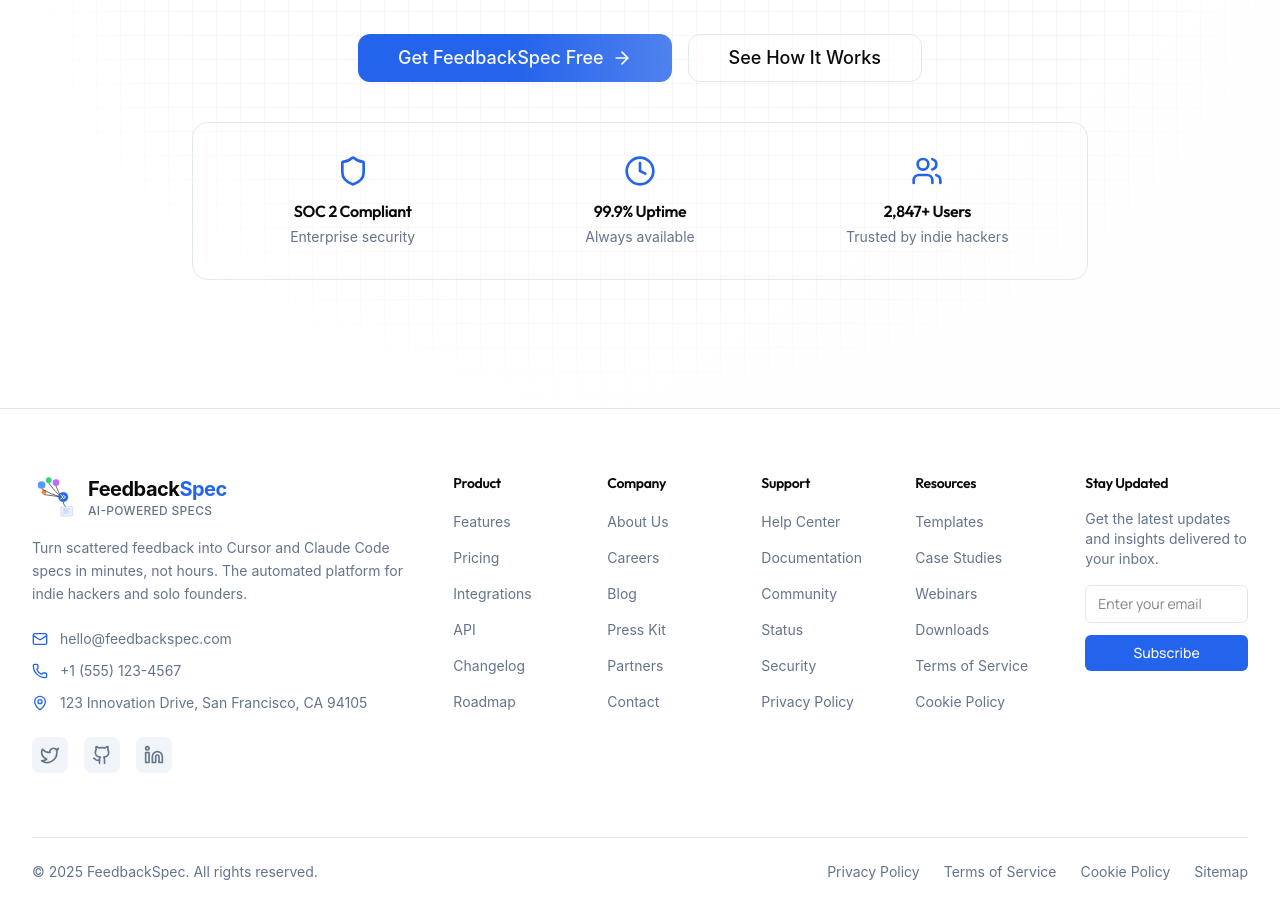
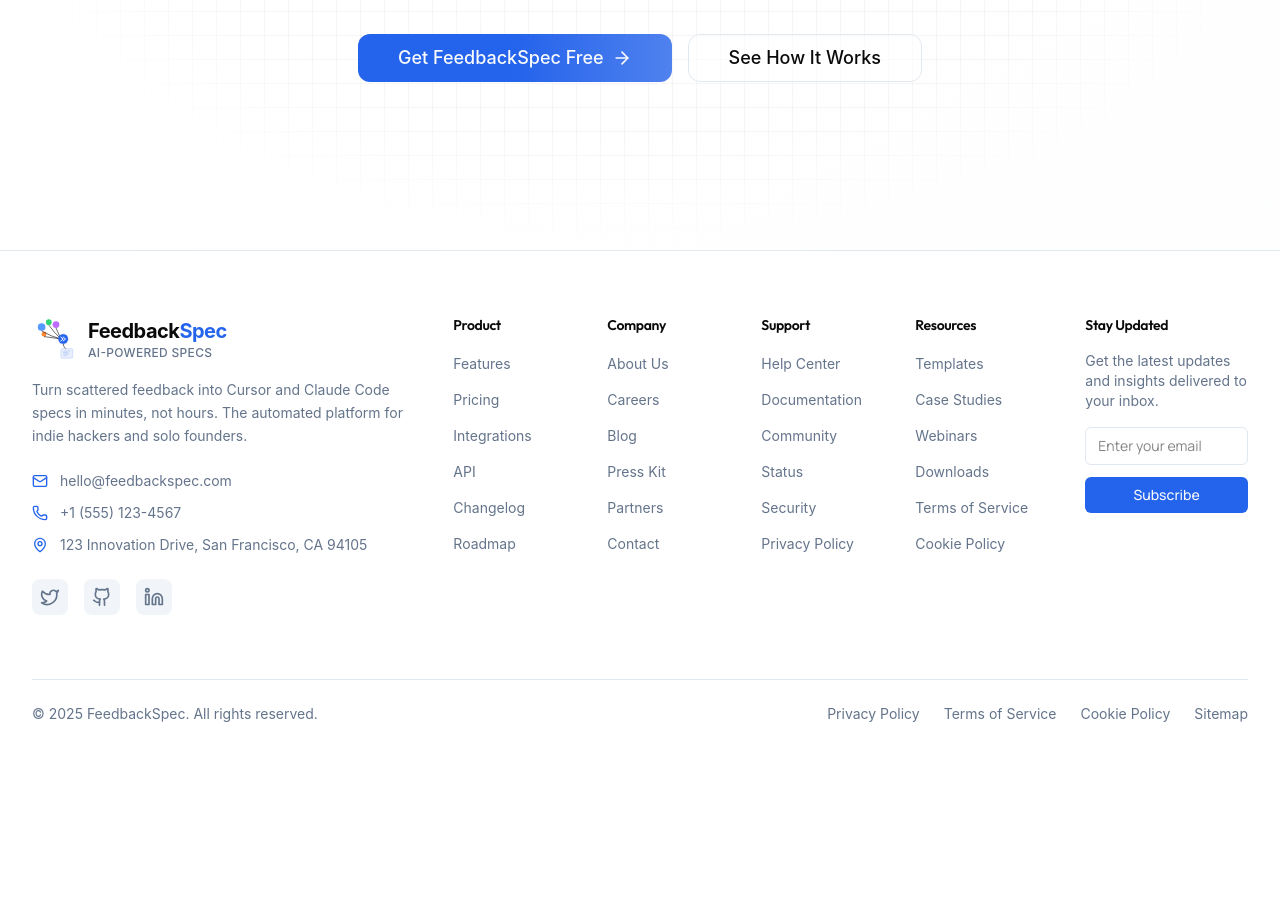
Before and after one commit to greenblat17/feedbackspec-landing, a Next.js app: page / in a window 1280 px wide. Shown: the part 8180-9086 px from the top of the page. After the commit the page ends 8928 px from the top, so only its background shows below. Built offline with nearby package versions, Linux system fonts and the light colour scheme.

Commit message:
Remove enhanced trust indicators section from FeedbackSpecCTA component to streamline the UI and focus on core messaging. This change simplifies the layout and improves overall clarity.

```diff
--- a/src/components/FeedbackSpecCTA.tsx
+++ b/src/components/FeedbackSpecCTA.tsx
@@ -306,65 +306,6 @@ export function FeedbackSpecCTA({
               </div>
             </motion.div>
           )}
-
-          {/* Enhanced Trust Indicators */}
-          <motion.div variants={itemVariants}>
-            <div className="mx-auto max-w-4xl">
-              <div className="relative overflow-hidden rounded-2xl bg-background/30 backdrop-blur-sm border border-border/30 p-8">
-                <div className="grid grid-cols-1 md:grid-cols-3 gap-8 text-center">
-                  {[
-                    {
-                      icon: Shield,
-                      title: "SOC 2 Compliant",
-                      desc: "Enterprise security",
-                    },
-                    {
-                      icon: Clock,
-                      title: "99.9% Uptime",
-                      desc: "Always available",
-                    },
-                    {
-                      icon: Users,
-                      title: "2,847+ Users",
-                      desc: "Trusted by indie hackers",
-                    },
-                  ].map((item, idx) => (
-                    <motion.div
-                      key={idx}
-                      className="group"
-                      whileHover={{ scale: 1.05 }}
-                      transition={{ type: "spring", stiffness: 300 }}
-                    >
-                      <item.icon className="w-8 h-8 text-primary mx-auto mb-3 group-hover:text-primary/80 transition-colors" />
-                      <h4 className="font-semibold text-foreground mb-1 font-heading">
-                        {item.title}
-                      </h4>
-                      <p className="text-sm text-muted-foreground">
-                        {item.desc}
-                      </p>
-                    </motion.div>
-                  ))}
-                </div>
-
-                {/* Animated Border */}
-                <motion.div
-                  className="absolute inset-0 rounded-2xl"
-                  style={{
-                    background:
-                      "linear-gradient(90deg, transparent, rgba(var(--primary), 0.1), transparent)",
-                  }}
-                  animate={{
-                    x: isHovered ? ["-100%", "100%"] : "0%",
-                  }}
-                  transition={{
-                    duration: 2,
-                    ease: "linear",
-                    repeat: isHovered ? Infinity : 0,
-                  }}
-                />
-              </div>
-            </div>
-          </motion.div>
         </motion.div>
       </div>
     </section>
```
